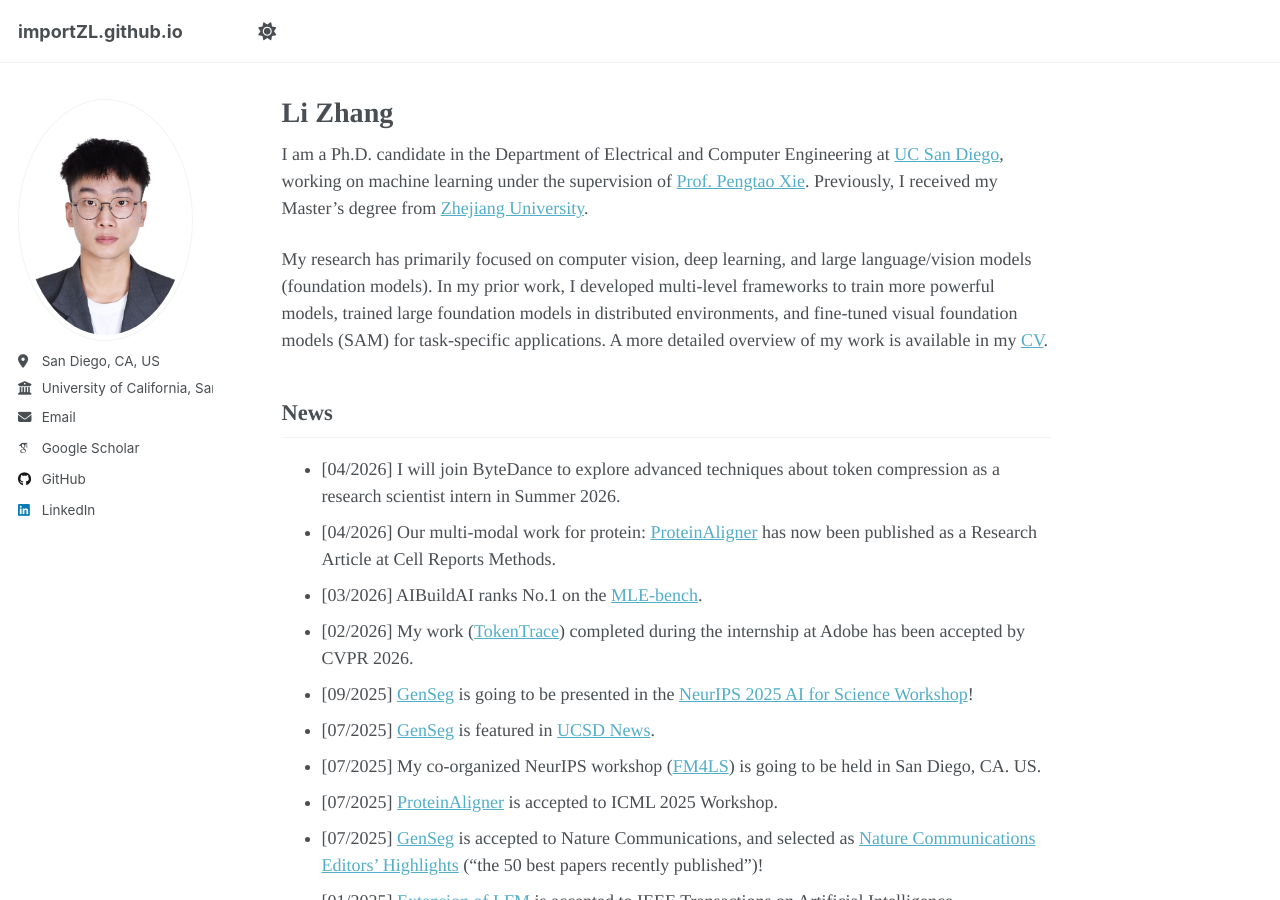
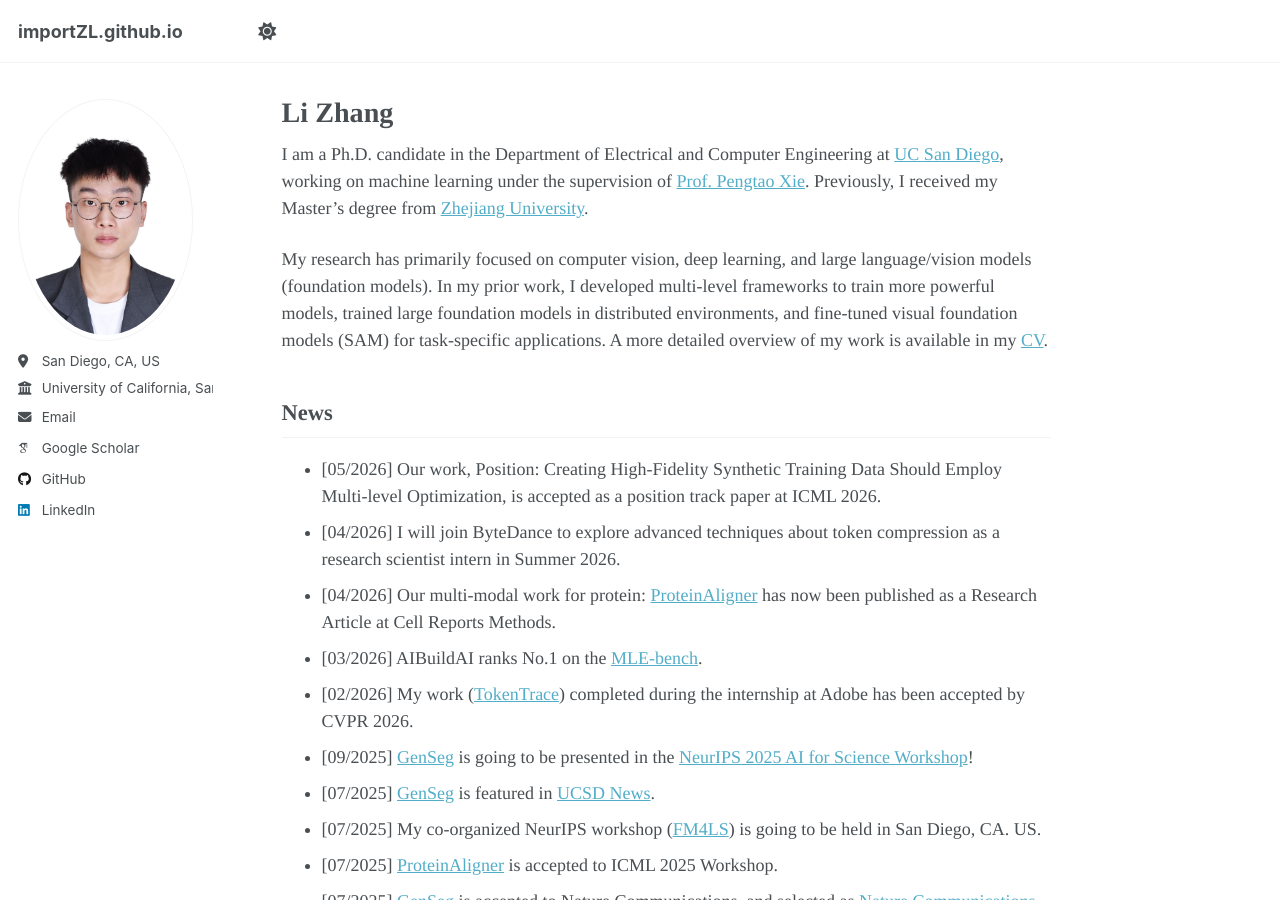
Before and after one commit to importZL/importZL.github.io, a Jekyll site: the page built from _pages/about.md, in a window 1280 px wide and 900 px high. Built offline with Jekyll 4.4.1, drawn with Linux system fonts in a browser that asks for light colours; some web fonts are replaced; a script that is not in the unit is left out.

Commit message:
Update news section with recent achievements

```diff
--- a/_pages/about.md
+++ b/_pages/about.md
@@ -16,6 +16,7 @@ My research has primarily focused on computer vision, deep learning, and large l
 
 News
 ------
+- [05/2026] Our work, Position: Creating High-Fidelity Synthetic Training Data Should Employ Multi-level Optimization, is accepted as a position track paper at ICML 2026.
 - [04/2026] I will join ByteDance to explore advanced techniques about token compression as a research scientist intern in Summer 2026.
 - [04/2026] Our multi-modal work for protein: [ProteinAligner](https://www.cell.com/cell-reports-methods/fulltext/S2667-2375(26)00107-4) has now been published as a Research Article at Cell Reports Methods.
 - [03/2026] AIBuildAI ranks No.1 on the [MLE-bench](https://github.com/openai/mle-bench/pull/126).
```
